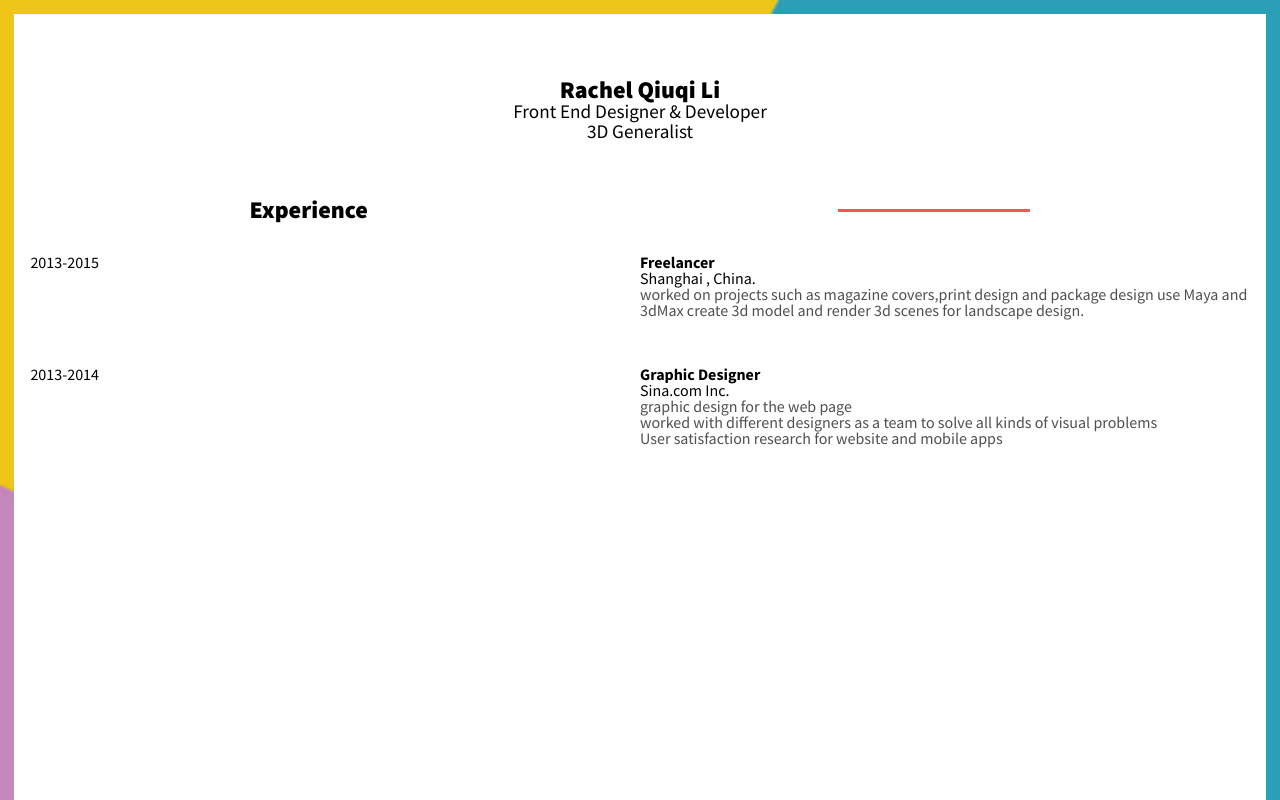
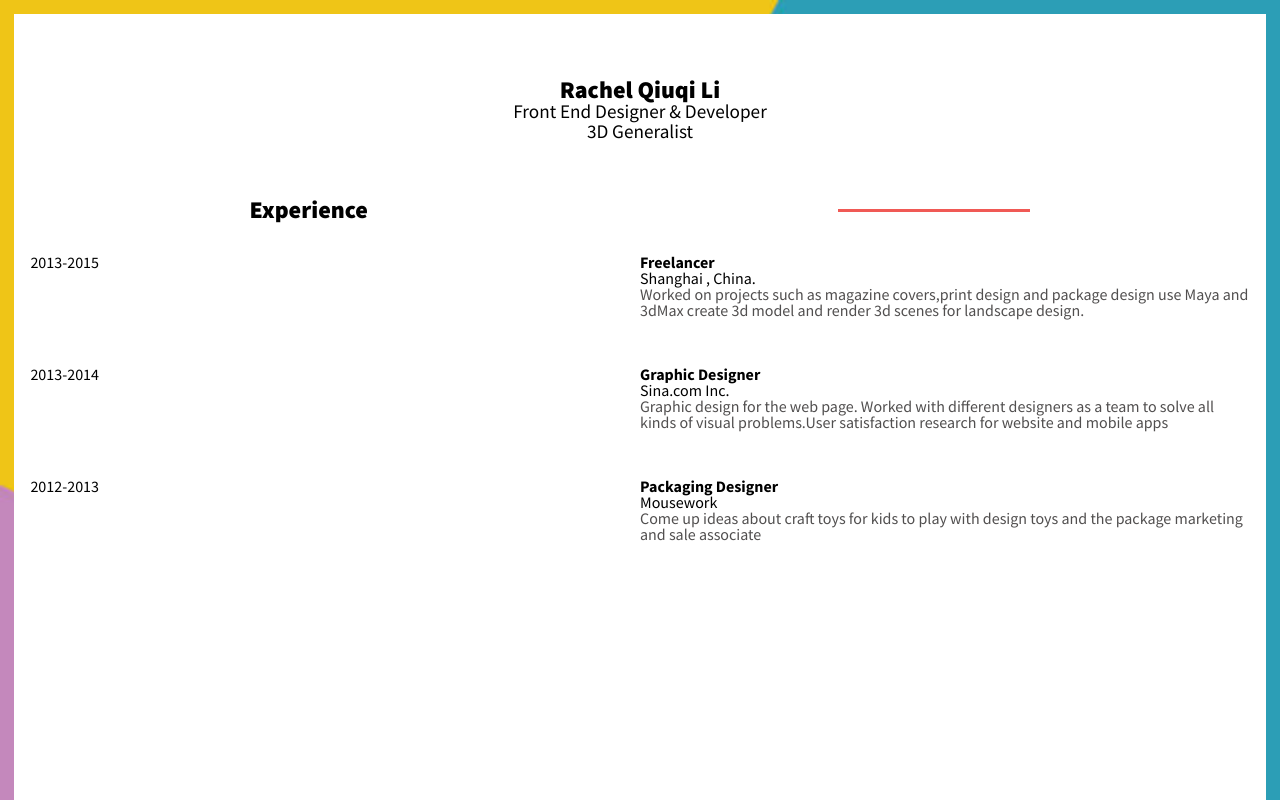
Before and after one commit to qiuqili/responsive-resume, a website: page index.html in a window 1280 px wide. Shown: the top 800 px of the page. Drawn offline with nearby package versions, Linux system fonts and the light colour scheme; a web font is replaced by a local one.

Commit message:
adjust size

```diff
--- a/index.html
+++ b/index.html
@@ -32,7 +32,7 @@
 		<div>
 			<h3>Freelancer</h3>
 			<h4>Shanghai , China.</h4>
-			<p>worked on projects such as magazine
+			<p>Worked on projects such as magazine
 			covers,print design and package design
 			use Maya and 3dMax create 3d model
 			and render 3d scenes for landscape
@@ -46,13 +46,25 @@
 		<div>
 			<h3>Graphic Designer</h3>
 			<h4>Sina.com Inc.</h4>
-			<p>graphic design for the web page<br>
-			worked with different designers
+			<p>Graphic design for the web page.
+			Worked with different designers
 			as a team to solve all kinds of visual
-			problems<br>User satisfaction research for website
+			problems.User satisfaction research for website
 			and mobile apps</p>
 		</div>
 	</div>
+
+<div class="content">
+	<time >2012-2013</time>
+	<div>
+		<h3>Packaging Designer</h3>
+		<h4>Mousework</h4>
+		<p>Come up ideas about craft toys
+		for kids to play with
+		design toys and the package
+		marketing and sale associate</p>
+	</div>
+</div>
 
 
 </div>
--- a/styles.scss
+++ b/styles.scss
@@ -81,6 +81,7 @@ align-items: center;
   }
   p{
     color: $grey;
+    font-size: 1rem;
   }
  }
 }
```
Also changed, not shown: styles.css.
